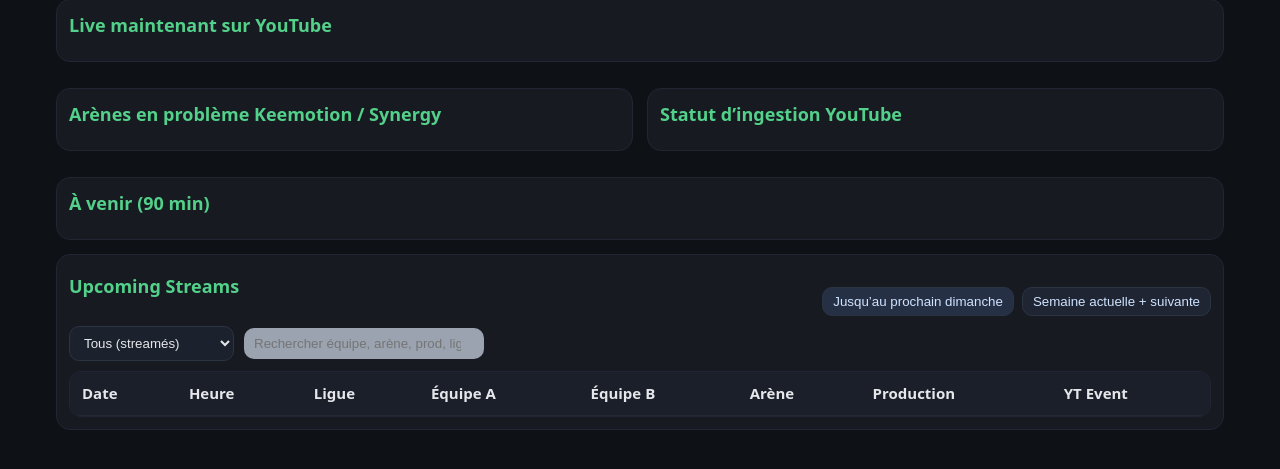
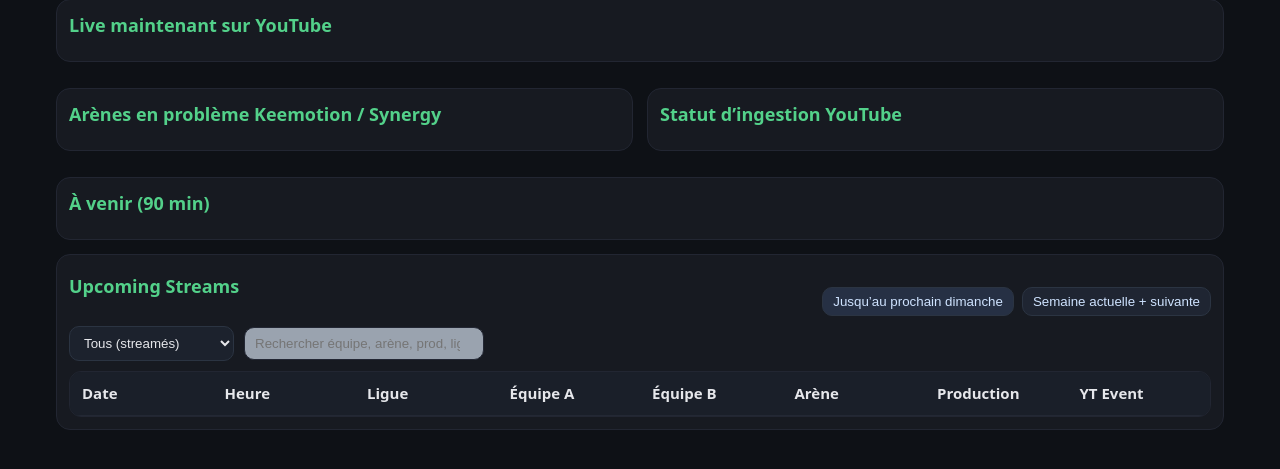
Before and after one commit to tino-brates/swissbasket-stream-dashboard, a website: page index.html in a window 1280 px wide. Shown: the part 59-528 px from the top of the page. Drawn offline with Linux system fonts and the light colour scheme; no server answers.

Commit message:
Schedule: texte lisible sans scroll (wrap + table-layout fixed); reste inchangé

```diff
--- a/styles.css
+++ b/styles.css
@@ -1,4 +1,3 @@
-@@ -1,53 +1,38 @@
 :root {
   --bg: #0b0c10;
   --panel: #12141a;
@@ -52,6 +51,7 @@ body { margin: 0; background: var(--bg); color: var(--text); font-family: ui-san
 .table th, .table td { border-bottom: 1px solid var(--border); padding: 10px; text-align: left; }
 .table tr:hover td { background: #0f1320; }
 .muted { color: var(--sub); }
+
 :root{--bg:#0e1116;--panel:#171a21;--muted:#9aa3af;--text:#e6e7eb;--green:#53d18a;--yellow:#f2c14e;--red:#ef4444;--gray:#475569}
 *{box-sizing:border-box}
 html,body{height:100%}
@@ -87,6 +87,13 @@ body{margin:0;background:var(--bg);color:var(--text);font:15px/1.5 system-ui,-ap
 .filters{display:flex;gap:10px;align-items:center;margin:10px 0}
 .filters select,.filters input{background:#1c222d;border:1px solid #2b3442;color:#e6e7eb;border-radius:10px;padding:8px 10px}
 .table-wrap{overflow:auto;border:1px solid #222632;border-radius:12px}
-.table{width:100%;border-collapse:separate;border-spacing:0}
-.table th,.table td{padding:10px 12px;border-bottom:1px solid #232834;text-align:left;white-space:nowrap}
+
+/* élargir la zone calendrier et éviter le scroll horizontal */
+.table{width:100%;border-collapse:separate;border-spacing:0;table-layout:fixed}
+.table th,.table td{padding:10px 12px;border-bottom:1px solid #232834;text-align:left;white-space:normal;word-break:break-word}
 .table thead th{position:sticky;top:0;background:#1a1f29}
+
+/* badges couleurs pour Keemotion */
+.tag-ok{background:rgba(46,160,67,.15);border:1px solid rgba(46,160,67,.35)}
+.tag-warn{background:rgba(242,153,0,.18);border:1px solid rgba(242,153,0,.45)}
+.tag-error{background:rgba(229,83,75,.18);border:1px solid rgba(229,83,75,.45)}
```
